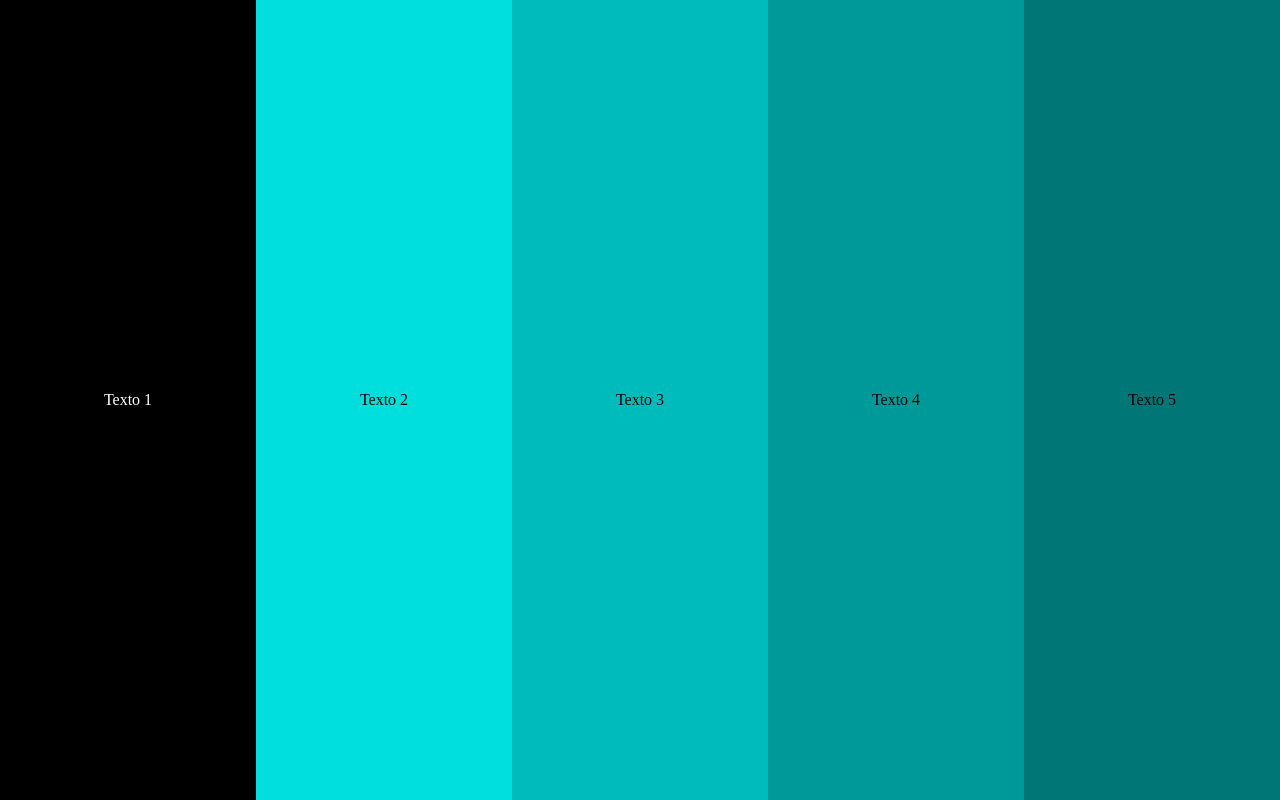
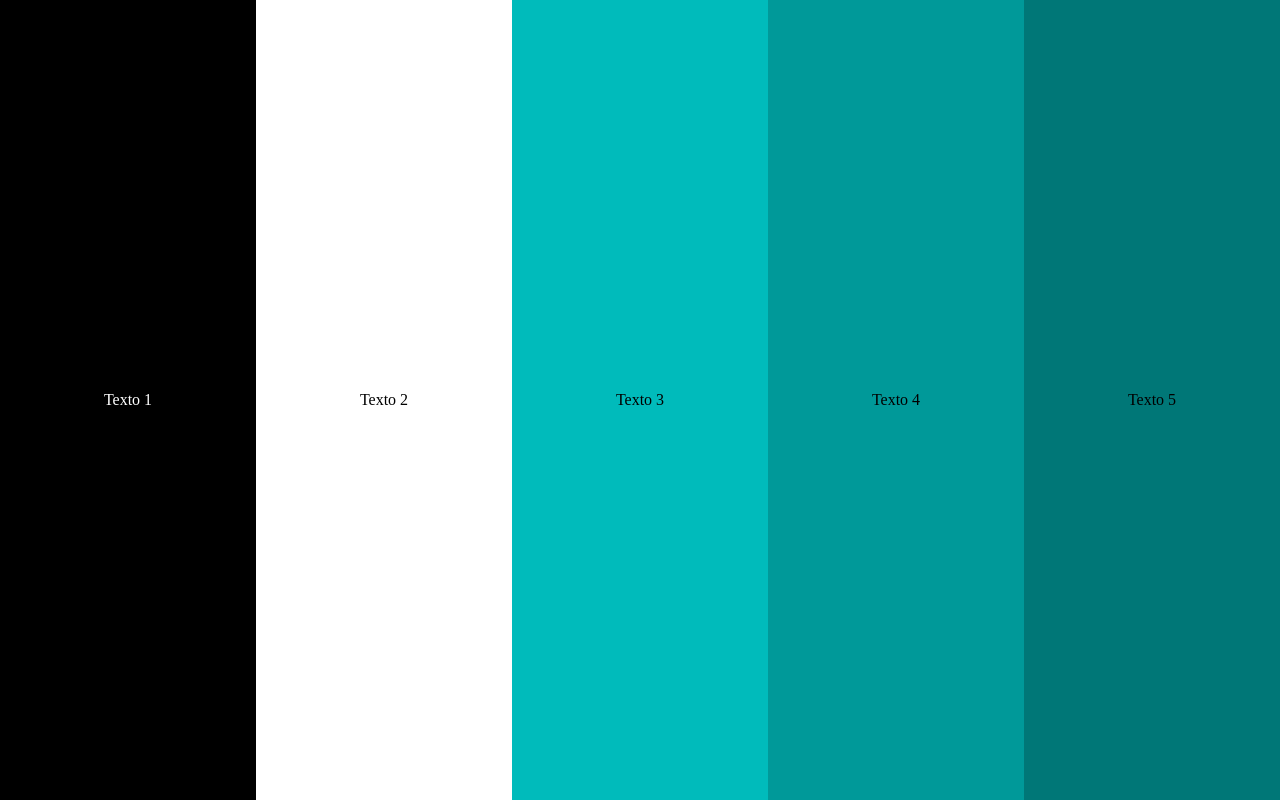
Before and after one commit to ielgstrom/practica8, a plain HTML site: page index.html in a window 1280 px wide. Drawn offline with Linux system fonts and the light colour scheme.

Commit message:
Cambio color de fondo de la banda siguiente

```diff
--- a/css/estilos.css
+++ b/css/estilos.css
@@ -52,3 +52,7 @@ div:hover{
   background-color: black;
   color:white;
 }
+div:hover + div{
+  background-color: white;
+  color:black;
+}
```
